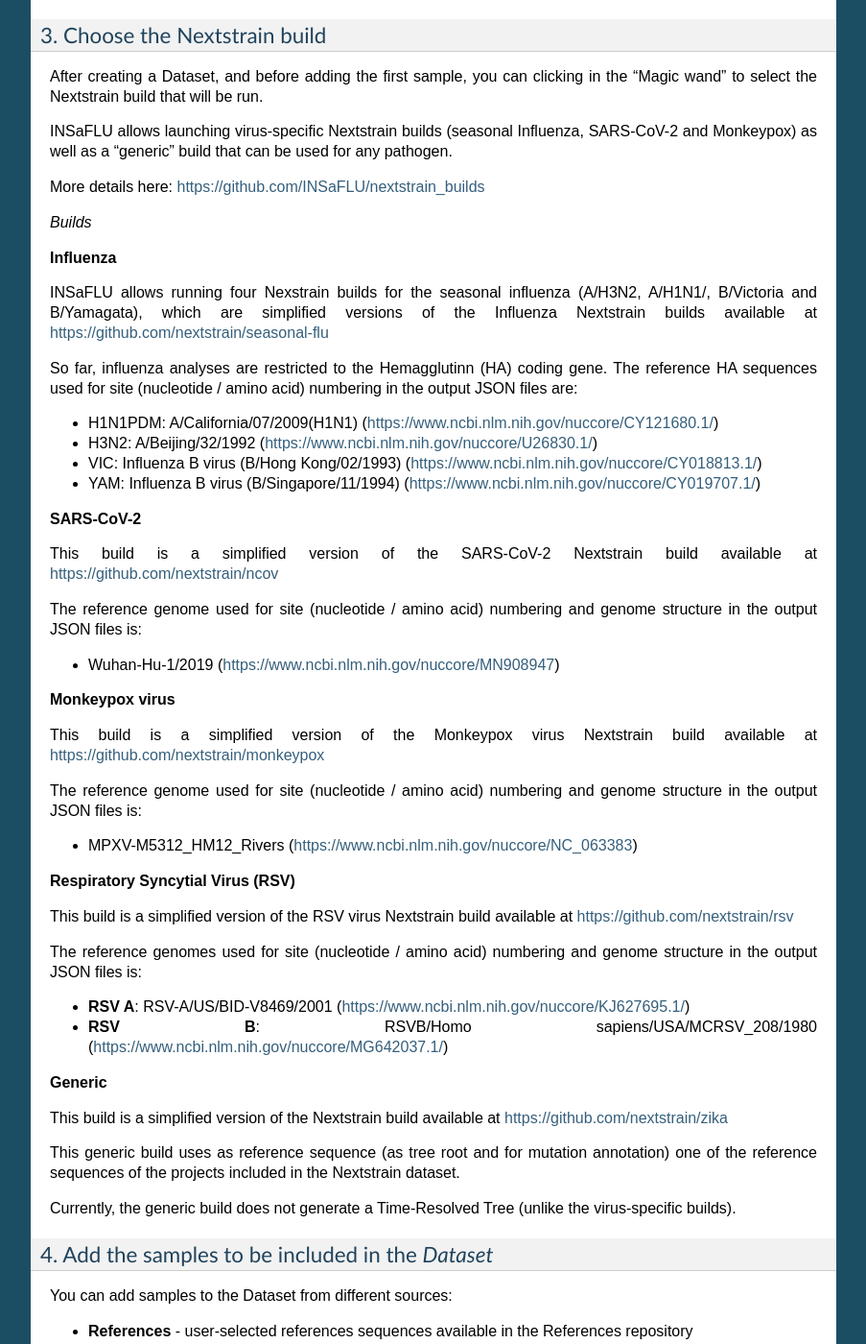
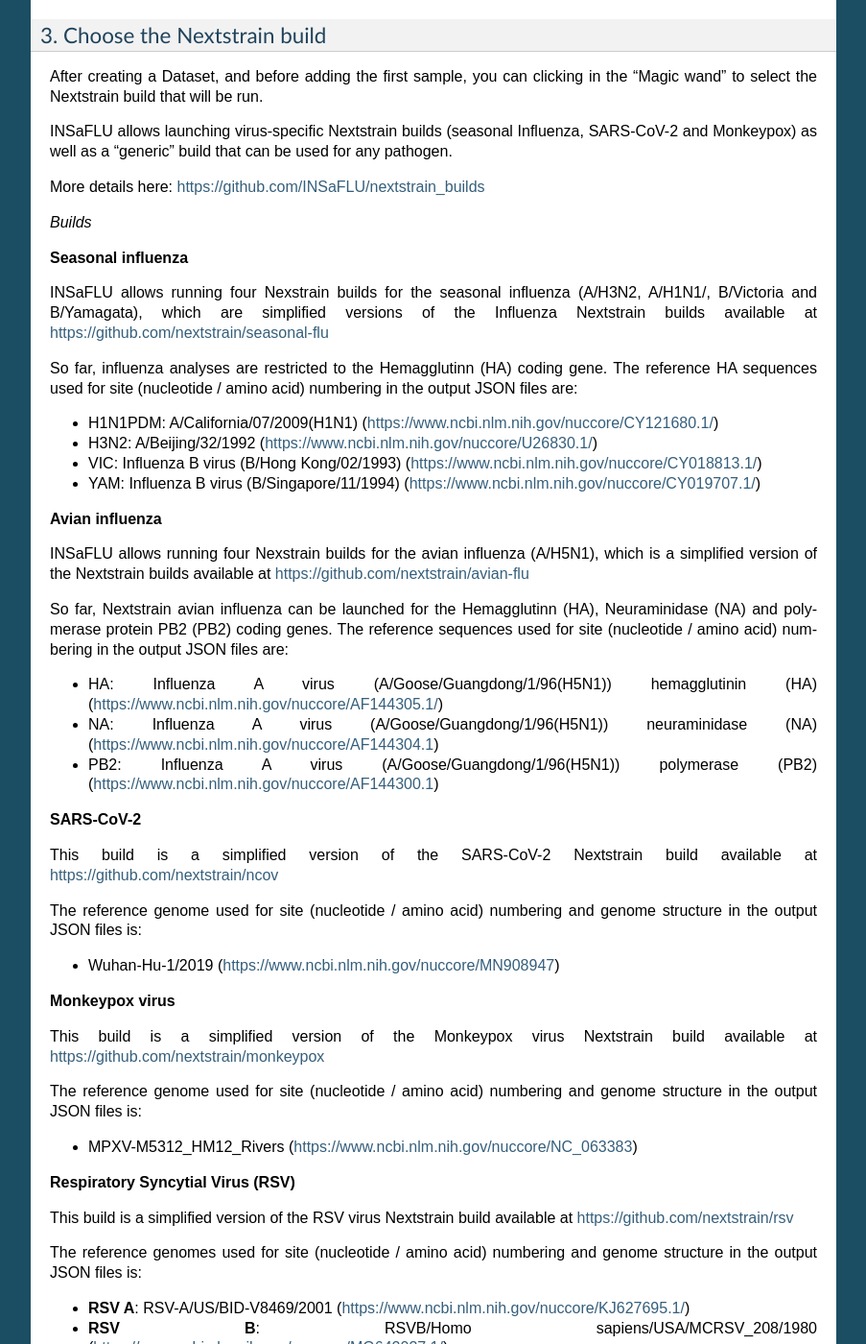
Before and after one commit to INSaFLU/insaflu_docs, a Sphinx documentation site: the page built from docs/routine_genomic_surveillance.rst, in a window 1280 px wide and 1400 px high, scrolled down 4733 px. Shown: the whole window at 96% size, without its empty margins (198-1101 px from the left). Built offline with Sphinx 7.4.7, drawn with Linux system fonts in a browser that asks for light colours; formulas are drawn with MathJax 3.

Commit message:
Add Nextstrain avian influenza

```diff
--- a/docs/routine_genomic_surveillance.rst
+++ b/docs/routine_genomic_surveillance.rst
@@ -114,7 +114,7 @@
 
 *Builds*
 
-**Influenza**
+**Seasonal influenza**
 
 INSaFLU allows running four Nexstrain builds for the seasonal influenza (A/H3N2, A/H1N1/, B/Victoria and B/Yamagata), which are simplified versions of the Influenza Nextstrain builds available at https://github.com/nextstrain/seasonal-flu
 
@@ -124,6 +124,17 @@
 - H3N2: A/Beijing/32/1992 (https://www.ncbi.nlm.nih.gov/nuccore/U26830.1/)
 - VIC: Influenza B virus (B/Hong Kong/02/1993) (https://www.ncbi.nlm.nih.gov/nuccore/CY018813.1/)
 - YAM: Influenza B virus (B/Singapore/11/1994) (https://www.ncbi.nlm.nih.gov/nuccore/CY019707.1/)
+
+**Avian influenza**
+
+INSaFLU allows running four Nexstrain builds for the avian influenza (A/H5N1), which is a simplified version of the Nextstrain builds available at https://github.com/nextstrain/avian-flu
+
+So far, Nextstrain avian influenza can be launched for the Hemagglutinn (HA), Neuraminidase (NA) and polymerase protein PB2 (PB2) coding genes. The reference sequences used for site (nucleotide  / amino acid) numbering in the output JSON files are:
+
+- HA: Influenza A virus (A/Goose/Guangdong/1/96(H5N1)) hemagglutinin (HA) (https://www.ncbi.nlm.nih.gov/nuccore/AF144305.1/)
+- NA: Influenza A virus (A/Goose/Guangdong/1/96(H5N1)) neuraminidase (NA) (https://www.ncbi.nlm.nih.gov/nuccore/AF144304.1)
+- PB2: Influenza A virus (A/Goose/Guangdong/1/96(H5N1)) polymerase (PB2)(https://www.ncbi.nlm.nih.gov/nuccore/AF144300.1)
+
 
 **SARS-CoV-2**
 
```
